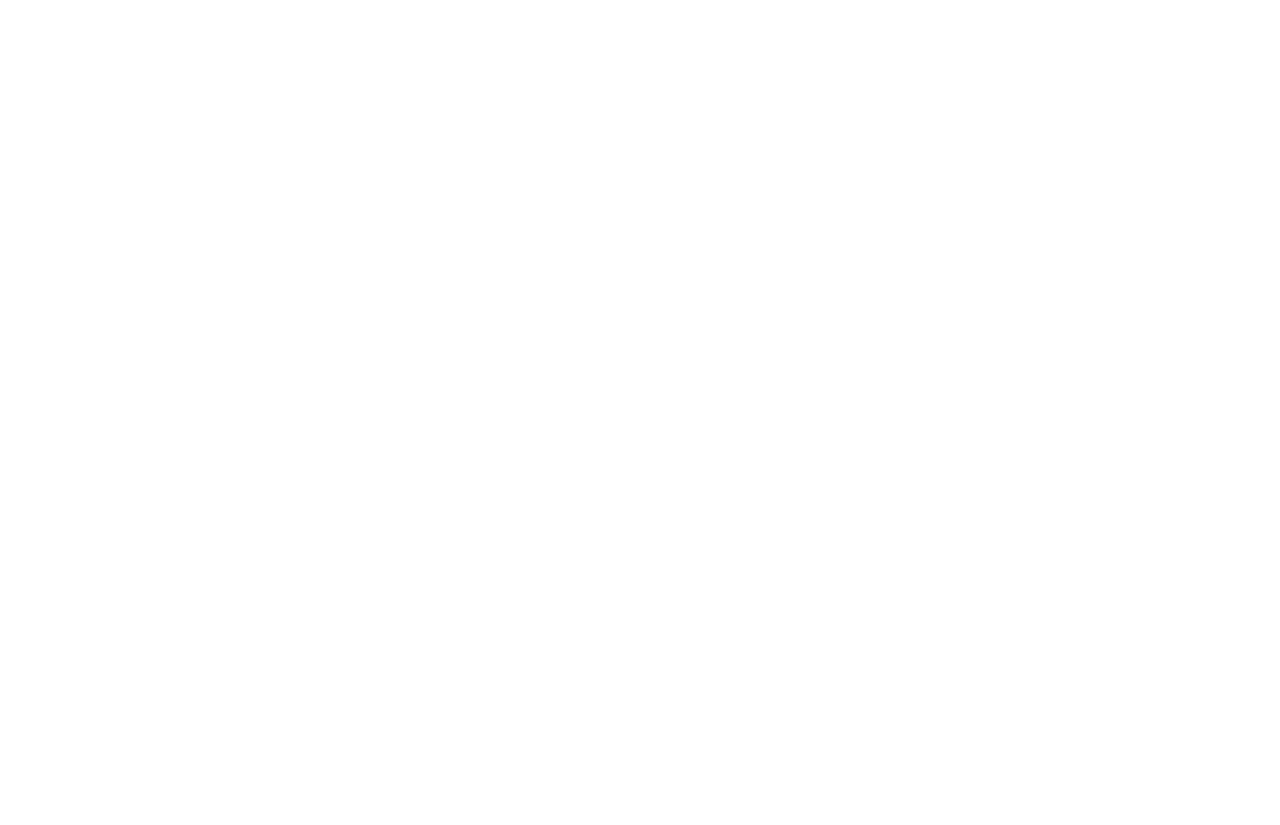
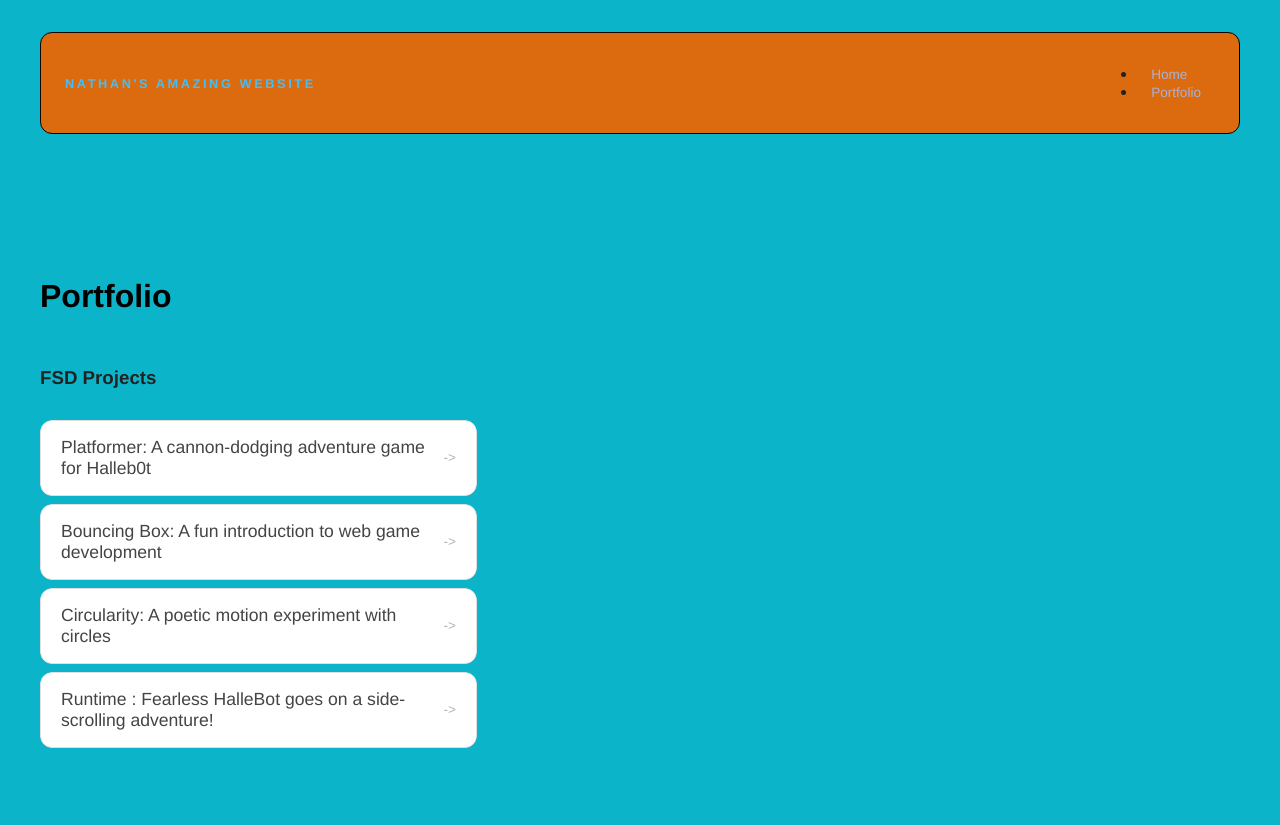
Before and after one commit to ngiroir2010/ngiroir2010.github.io, a plain HTML site: page portfolio.html in a window 1280 px wide. Before the commit the page ends 800 px from the top, so only its background shows below. Drawn offline with Linux system fonts and the light colour scheme.

Commit message:
add portfolio page to website

```diff
--- a/portfolio.html
+++ b/portfolio.html
@@ -0,0 +1,59 @@
+<!DOCTYPE html>
+<html>
+
+<head>
+  <title>Nathan's Portfolio</title>
+  <link rel="stylesheet" href="style.css" />
+</head>
+
+<body>
+  <!-- All content goes here -->
+  <div id="all-contents">
+    <nav>
+      <h1>Nathan's Amazing Website</h1>
+      <ul id="'nav-ul">
+        <li class="nav-li">
+          <a href="index.html">Home</a>
+        <li class="nav-li">
+          <a href="portfolio.html">Portfolio</a>
+        </li>
+        </li>
+
+      </ul>
+    </nav>
+
+
+
+
+    </nav>
+
+    <main>
+      <div class="content">
+    <h1>Portfolio</h1>
+    <h3>FSD Projects</h3>
+    <ul id="portfolio">
+      <li>
+  <a href="fsd-projects/platformer/">Platformer: A cannon-dodging adventure game for Halleb0t</a>
+</li>
+<li>
+  <a href="fsd-projects/bouncing-box/">Bouncing Box: A fun introduction to web game development</a>
+</li>
+<li>
+  <a href="fsd-projects/circularity/">Circularity: A poetic motion experiment with circles</a>
+</li>
+<li>
+ <a href="fsd-projects/runtime/">Runtime : Fearless HalleBot goes on a side-scrolling adventure!</a>
+</li>
+
+    </ul>
+
+    <!-- ASD Projects will go here -->
+
+  </div>
+</main>
+  </div>
+
+  </div>
+</body>
+
+</html>
--- a/style.css
+++ b/style.css
@@ -196,3 +196,55 @@ nav h1 {
   background: #e94560;
   color: #fff;
 }
+/* Portfolio styles */
+.content h1 {
+  color: black;
+}
+
+#portfolio {
+  list-style: none;
+  margin: 0;
+  padding: 0;
+  width: 100%;
+  display: flex;
+  flex-direction: column;
+  gap: 8px;
+}
+
+#portfolio li {
+  border-radius: 12px;
+  overflow: hidden;
+}
+
+#portfolio a {
+  display: flex;
+  justify-content: space-between;
+  align-items: center;
+  text-decoration: none;
+  color: #444;
+  padding: 16px 20px;
+  font-size: 1.1rem;
+  font-weight: 500;
+  background: #fff;
+  border: 1px solid #e0e0e0;
+  border-radius: 12px;
+  transition: background 0.25s ease, color 0.25s ease, transform 0.25s ease;
+}
+
+#portfolio a:hover {
+  background: #000;
+  color: #fff;
+  transform: translateX(4px);
+}
+
+#portfolio a::after {
+  content: "->";
+  font-size: 0.85rem;
+  opacity: 0.4;
+  transition: opacity 0.25s ease;
+  white-space: nowrap;
+}
+
+#portfolio a:hover::after {
+  opacity: 1;
+}
```
